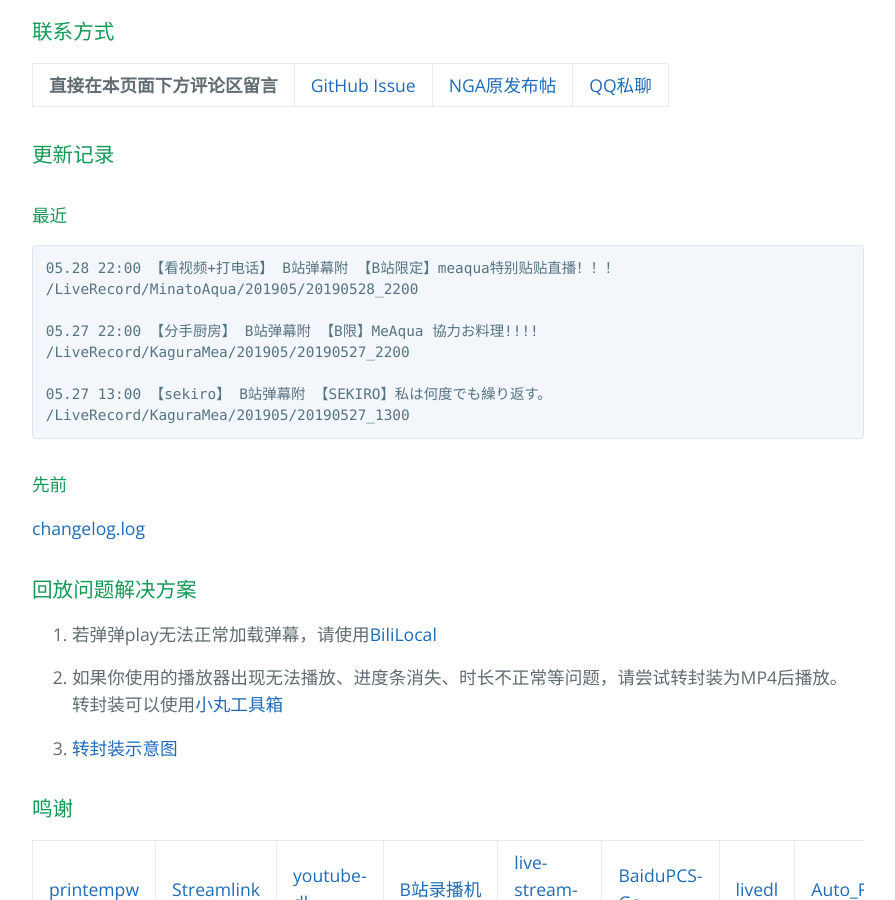
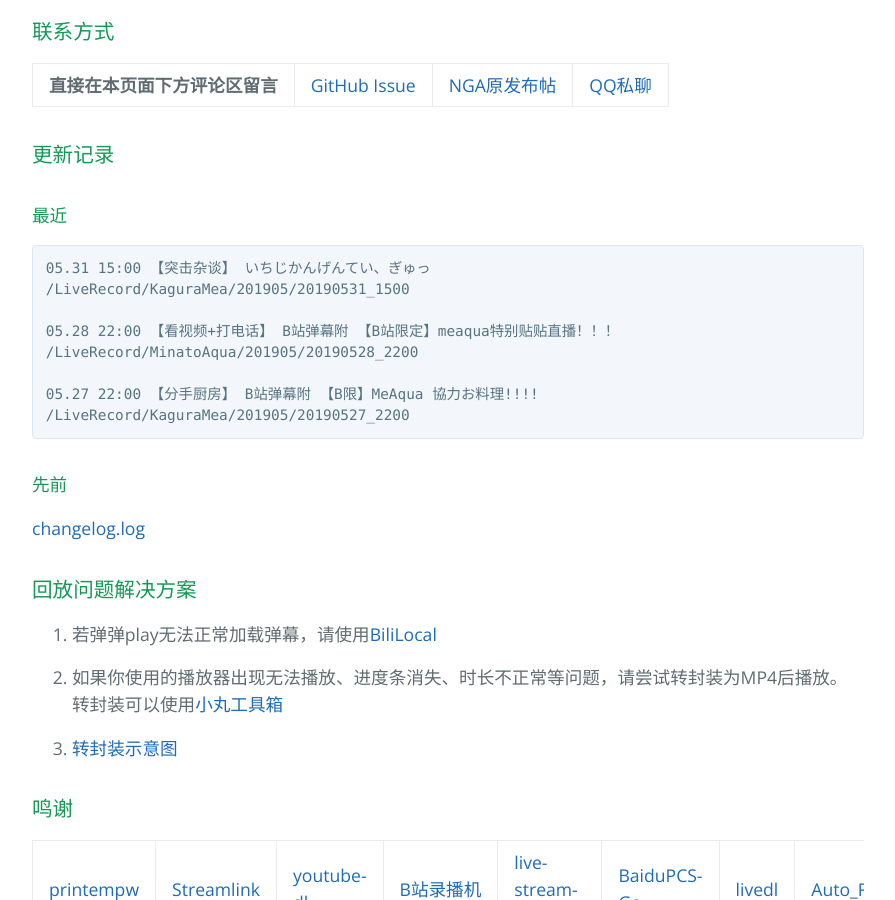
Before and after one commit to kaguramea-record/kaguramea-record.github.io, a Jekyll site: the page built from index.md, in a window 1280 px wide and 900 px high, scrolled down 1299 px. Shown: the whole window, without its empty margins (192-1087 px from the left). Built offline with Jekyll 4.4.1, drawn with Linux system fonts in a browser that asks for light colours; comment, search, counter and statistics services are not loaded.

Commit message:
Update 190531

````diff
--- a/index.md
+++ b/index.md
@@ -42,14 +42,14 @@ layout: default
 #### 最近
 
 ```
+05.31 15:00 【突击杂谈】 いちじかんげんてい、ぎゅっ
+/LiveRecord/KaguraMea/201905/20190531_1500
+
 05.28 22:00 【看视频+打电话】 B站弹幕附 【B站限定】meaqua特别贴贴直播！！！
 /LiveRecord/MinatoAqua/201905/20190528_2200
 
 05.27 22:00 【分手厨房】 B站弹幕附 【B限】MeAqua 協力お料理!!!!
 /LiveRecord/KaguraMea/201905/20190527_2200
-
-05.27 13:00 【sekiro】 B站弹幕附 【SEKIRO】私は何度でも繰り返す。
-/LiveRecord/KaguraMea/201905/20190527_1300
 ```
 
 #### 先前
````
Also changed, not shown: 1 other file.
